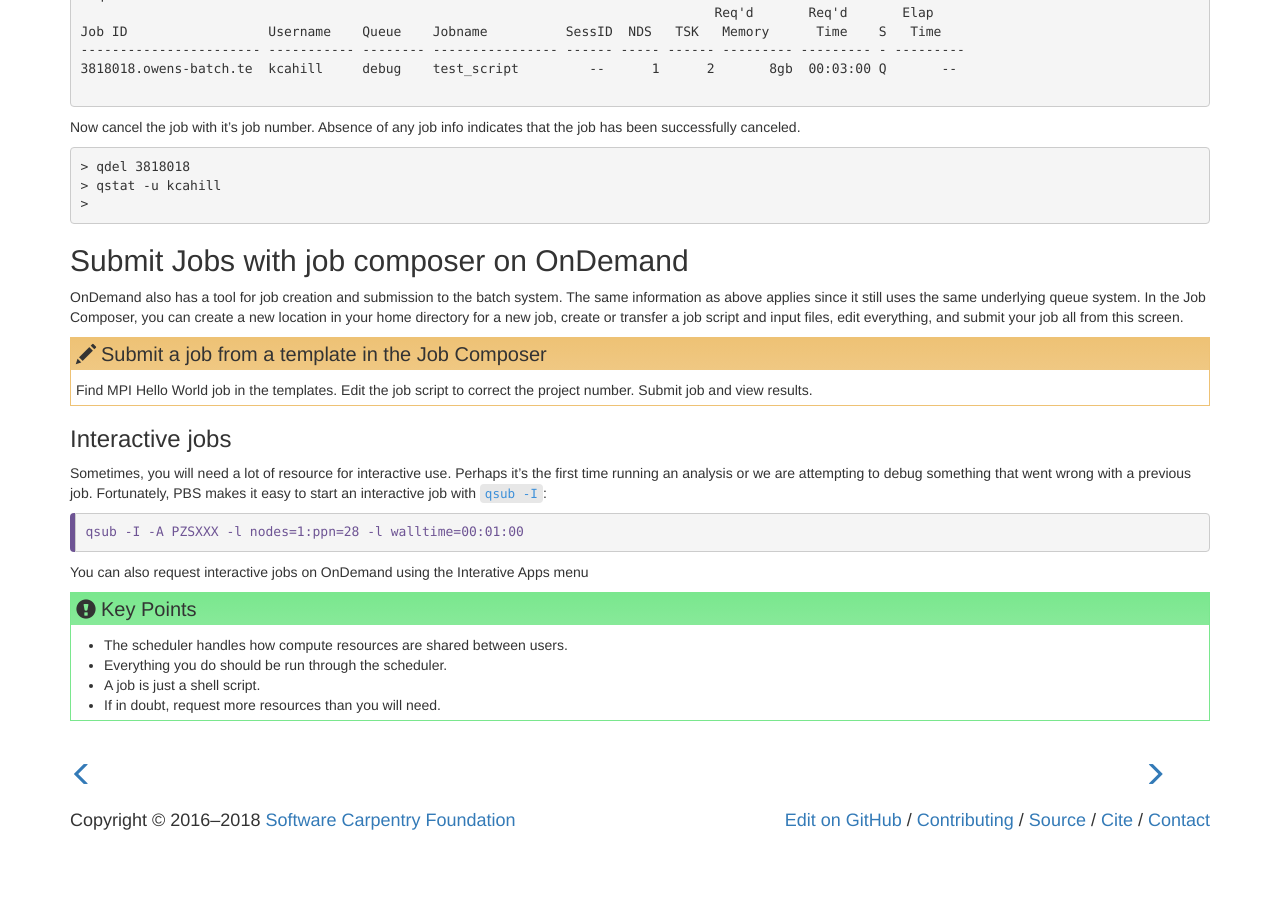
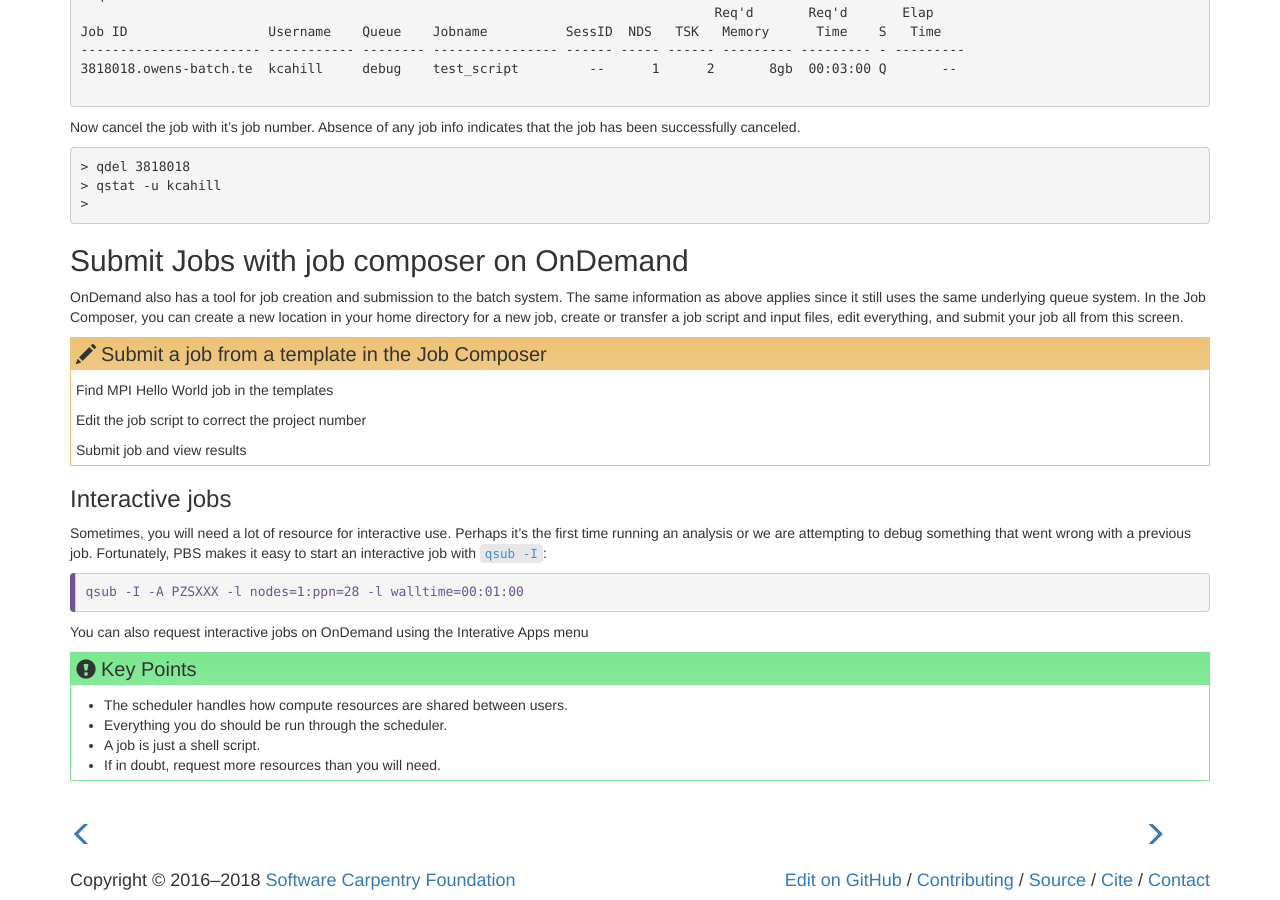
Before and after one commit to khill42/OSC_IntroHPC, a Jekyll site: the page built from _episodes/12-scheduler.md, in a window 1280 px wide and 900 px high, scrolled down 4835 px. Built offline with Jekyll 4.4.1, drawn with Linux system fonts in a browser that asks for light colours; before the commit the page ends 5675 px from its top, so only the background shows below that.

```diff
--- a/_episodes/12-scheduler.md
+++ b/_episodes/12-scheduler.md
@@ -302,9 +302,11 @@ for a new job, create or transfer a job script and input files, edit everything,
 
 > ## Submit a job from a template in the Job Composer
 >
-> Find MPI Hello World job in the templates.
-> Edit the job script to correct the project number.
-> Submit job and view results.
+> Find MPI Hello World job in the templates
+>
+> Edit the job script to correct the project number
+>
+>Submit job and view results
 {: .challenge}
 
 
```
